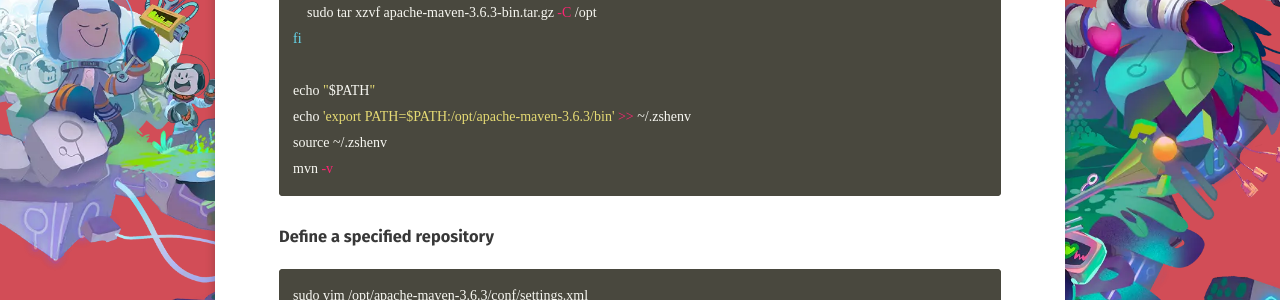
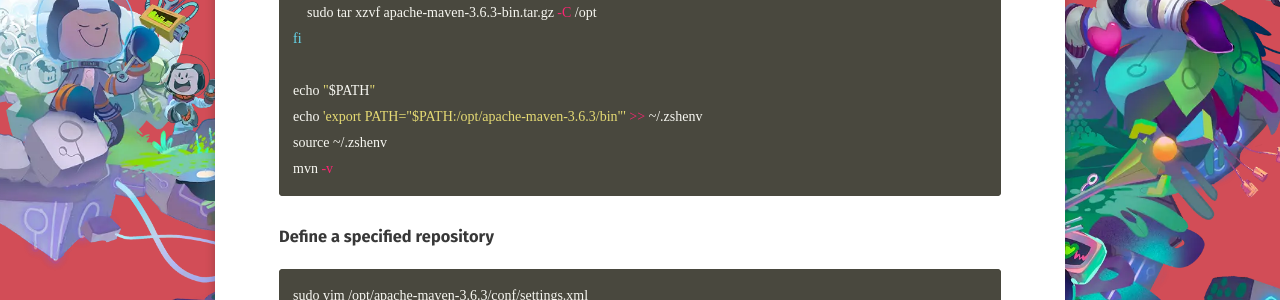
Before and after one commit to WebPavel/WebPavel.github.io, a Jekyll site: the page built from _posts/2026-03-24-macOS-personal-configuration.md, in a window 1280 px wide and 900 px high, scrolled down 2821 px. Shown: the part 151-451 px from the top of the window. Built offline with Jekyll 4.4.1, drawn with Linux system fonts in a browser that asks for light colours; some web fonts are replaced; comment, search, counter and statistics services are not loaded.

Commit message:
fix: shell check

````diff
--- a/_posts/2026-03-24-macOS-personal-configuration.md
+++ b/_posts/2026-03-24-macOS-personal-configuration.md
@@ -100,7 +100,7 @@
 fi
 
 echo "$PATH"
-echo 'export PATH=$PATH:/opt/apache-maven-3.6.3/bin' >> ~/.zshenv
+echo 'export PATH="$PATH:/opt/apache-maven-3.6.3/bin"' >> ~/.zshenv
 source ~/.zshenv
 mvn -v
 ```
````
